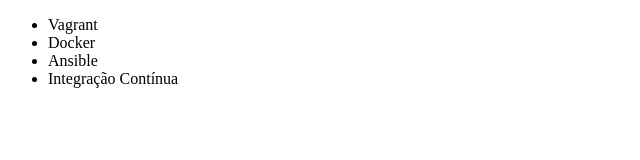
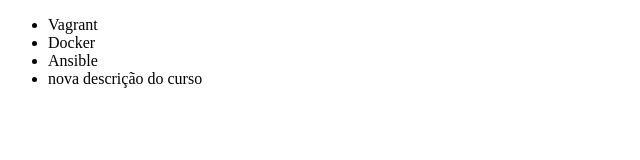
Before and after one commit to luisviacelli/alura-git, a plain HTML site: page index.html in a window 1280 px wide. Shown: the full height of the page, 0-640 px from the left. Drawn offline with Linux system fonts and the light colour scheme.

Commit message:
nova descição do curso

```diff
--- a/index.html
+++ b/index.html
@@ -9,7 +9,7 @@
         <li>Vagrant</li>
         <li>Docker</li>
         <li>Ansible</li>
-        <li>Integração Contínua</li>
+        <li>nova descrição do curso</li>
     </ul>
 </body>
 </html>
```
